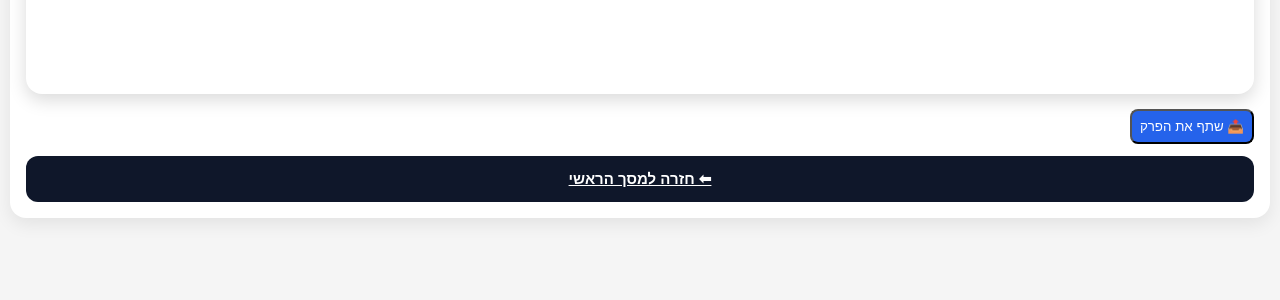
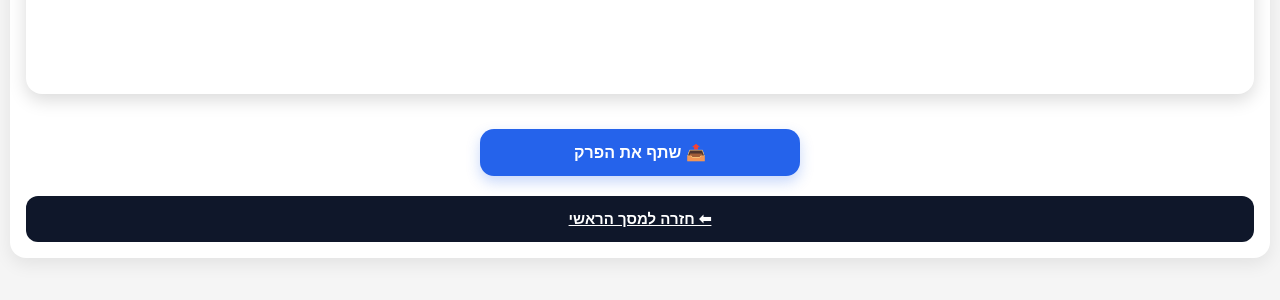
Before and after one commit to siporeySaba/s01, a plain HTML site: page episode.html in a window 1280 px wide. Shown: the part 158-458 px from the top of the page. Drawn offline with Linux system fonts and the light colour scheme.

Commit message:
Update style.css

```diff
--- a/style.css
+++ b/style.css
@@ -125,11 +125,36 @@ iframe {
   color: white;
 }
 
+.share-wrapper {
+  margin: 20px 0;
+  display: flex;
+  justify-content: center;
+}
+
 .share-btn {
+  width: 100%;
+  max-width: 320px;
+
+  padding: 14px;
+  border-radius: 14px;
+
+  font-size: 16px;
+  font-weight: bold;
+
   background: #2563eb;
   color: white;
+
+  border: none;
+  cursor: pointer;
+
+  box-shadow: 0 6px 14px rgba(37, 99, 235, 0.25);
+
+  transition: transform 0.15s ease, opacity 0.15s ease;
 }
 
+.share-btn:active {
+  transform: scale(0.97);
+}
 .nav {
   display: flex;
   gap: 10px;
```
